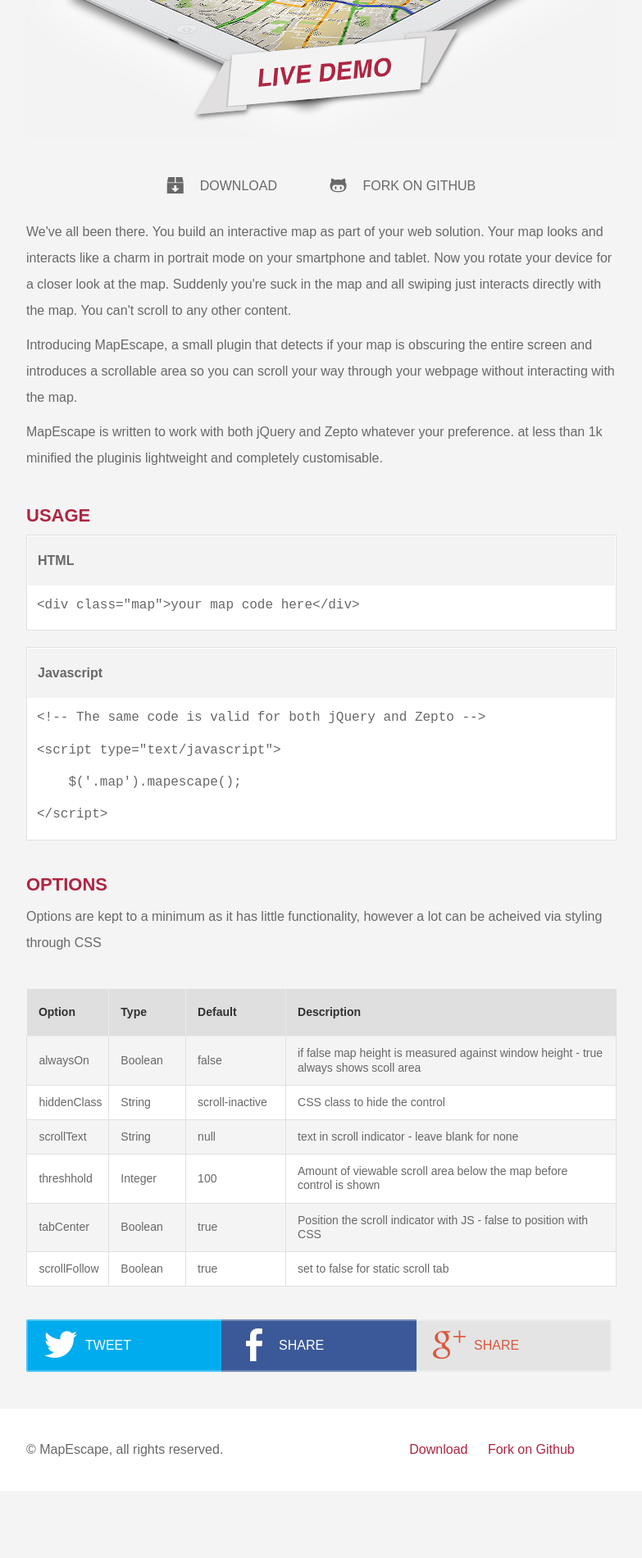
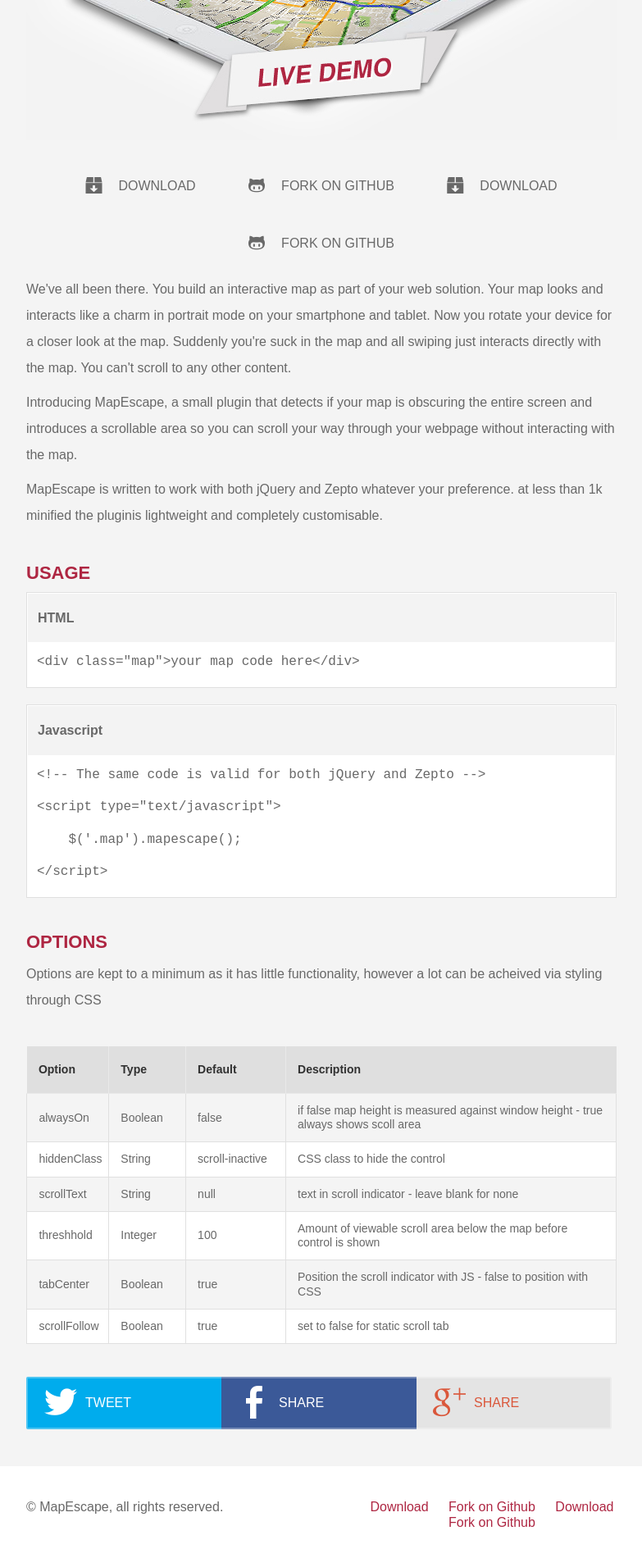
Before and after one commit to codecomputerlove/MapEscape, a plain HTML site: page website/index.html in a window 1280 px wide. Shown: the part 498-2398 px from the top of the page at 82% size, without its empty margins (248-1031 px from the left). Before the commit the page ends 2316 px from the top, so only its background shows below. Drawn offline with nearby package versions, Linux system fonts and the light colour scheme.

Commit message:
Adding Demos

```diff
--- a/website/index.html
+++ b/website/index.html
@@ -44,6 +44,8 @@
 					<div class="downloads">
 						<a href="#" class="btn"><span class="ss-icon ss-symbolicons-block">downloadbox</span>Download</a>
 						<a href="#" class="btn"><span class="ss-icon ss-social">&#xF671;</span>Fork on Github</a>
+						<a href="https://github.com/codecomputerlove/MapEscape/archive/master.zip" class="btn"><span class="ss-icon ss-symbolicons-block">downloadbox</span>Download</a>
+						<a href="https://github.com/codecomputerlove/MapEscape" class="btn"><span class="ss-icon ss-social">&#xF671;</span>Fork on Github</a>
 					</div>
 					<p>We've all been there. You build an interactive map as part of your web solution. Your map looks and interacts like a charm in portrait mode on your smartphone and tablet.  Now you rotate your device for a closer look at the map. Suddenly you're suck in the map and all swiping just interacts directly with the map. You can't scroll to any other content.</p>
 					<p>Introducing MapEscape, a small plugin that detects if your map is obscuring the entire screen and introduces a scrollable area so you can scroll your way through your webpage without interacting with the map.</p>
@@ -146,6 +148,8 @@
 				<nav class="downloads">
 					<a href="#">Download</a>
 					<a href="#">Fork on Github</a>
+					<a href="https://github.com/codecomputerlove/MapEscape/archive/master.zip">Download</a>
+					<a href="https://github.com/codecomputerlove/MapEscape">Fork on Github</a>
 				</nav>
 
 			</div>
```
